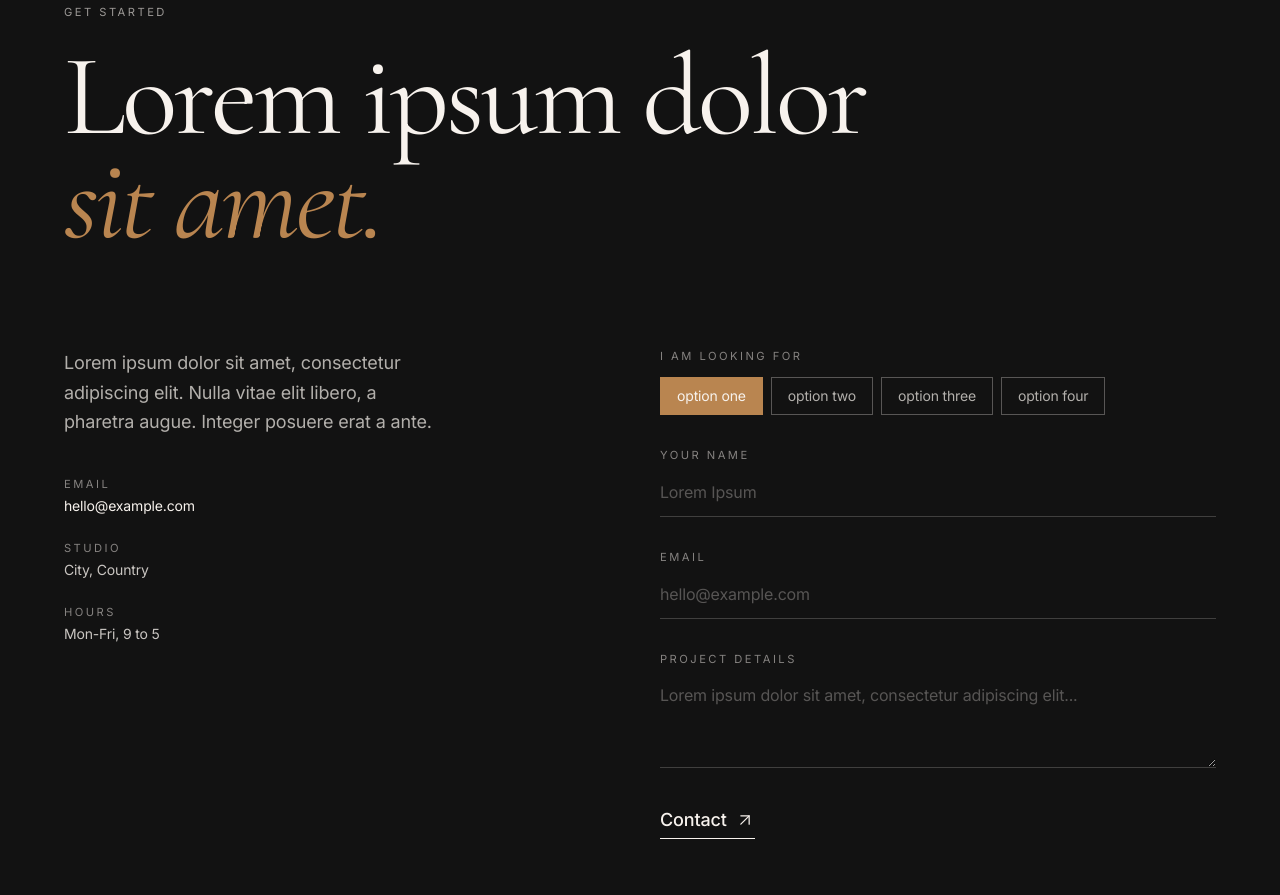
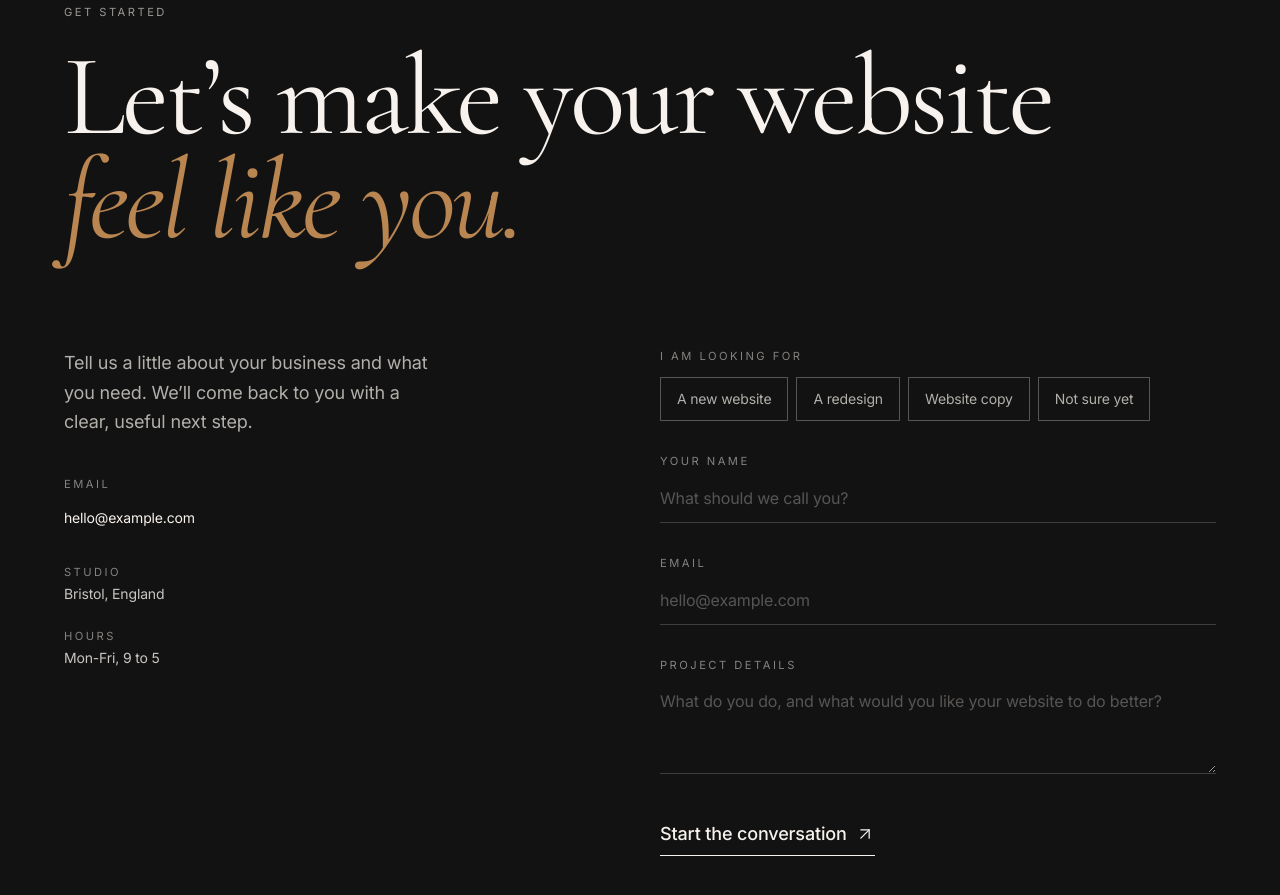
Before and after one commit to CJD115/Beyond-Years-Designs, a React (Vite) app: page / in a window 1280 px wide. Shown: the part 10520-11415 px from the top of the page. Built offline with nearby package versions, Linux system fonts and the light colour scheme.

Commit message:
improve contact form accessibility and touch targets

```diff
--- a/src/components/studio/FinalCTA.jsx
+++ b/src/components/studio/FinalCTA.jsx
@@ -4,11 +4,35 @@ import { ArrowUpRight } from "lucide-react";
 import Reveal from "./Reveal";
 
 export default function FinalCTA() {
-  const [projectType, setProjectType] = useState("option one");
+  const [projectType, setProjectType] = useState("");
   const [sent, setSent] = useState(false);
+  const [errors, setErrors] = useState({});
+
+  const projectTypeOptions = ["A new website", "A redesign", "Website copy", "Not sure yet"];
 
   const handleSubmit = (e) => {
     e.preventDefault();
+    const formData = new FormData(e.currentTarget);
+    const name = String(formData.get("name") || "").trim();
+    const email = String(formData.get("email") || "").trim();
+    const message = String(formData.get("message") || "").trim();
+    const nextErrors = {};
+
+    if (!projectType) nextErrors.projectType = "Please select a project type.";
+    if (!name) nextErrors.name = "Please enter your name.";
+    if (!email) {
+      nextErrors.email = "Please enter your email address.";
+    } else if (!/^\S+@\S+\.\S+$/.test(email)) {
+      nextErrors.email = "Please enter a valid email address.";
+    }
+    if (!message) nextErrors.message = "Please share a few project details.";
+
+    setErrors(nextErrors);
+    if (Object.keys(nextErrors).length > 0) {
+      setSent(false);
+      return;
+    }
+
     setSent(true);
   };
 
@@ -18,30 +42,30 @@ export default function FinalCTA() {
         <Reveal className="border-t border-background/20 pt-10">
           <p className="eyebrow text-background/60 mb-6">Get Started</p>
           <h2 className="font-display text-[14vw] md:text-[9vw] leading-[0.9] tracking-[-0.03em] text-balance">
-            Lorem ipsum dolor
+            Let’s make your website
             <br />
-            <span className="font-serif-italic text-accent">sit amet.</span>
+            <span className="font-serif-italic text-accent">feel like you.</span>
           </h2>
         </Reveal>
 
         <div className="mt-16 md:mt-24 grid grid-cols-1 md:grid-cols-12 gap-10">
           <div className="md:col-span-5">
             <p className="text-lg text-background/70 leading-relaxed max-w-sm mb-10">
-              Lorem ipsum dolor sit amet, consectetur adipiscing elit. Nulla
-              vitae elit libero, a pharetra augue. Integer posuere erat a ante.
+              Tell us a little about your business and what you need.
+              We’ll come back to you with a clear, useful next step.
             </p>
             <dl className="flex flex-col gap-6 text-sm">
               <div>
                 <dt className="eyebrow text-background/50 mb-1">Email</dt>
                 <dd>
-                  <a href="mailto:hello@example.com" className="link-underline link-underline-light">
+                  <a href="mailto:hello@example.com" className="link-underline link-underline-light inline-flex min-h-11 items-center py-1">
                     hello@example.com
                   </a>
                 </dd>
               </div>
               <div>
                 <dt className="eyebrow text-background/50 mb-1">Studio</dt>
-                <dd className="text-background/80">City, Country</dd>
+                <dd className="text-background/80">Bristol, England</dd>
               </div>
               <div>
                 <dt className="eyebrow text-background/50 mb-1">Hours</dt>
@@ -50,43 +74,85 @@ export default function FinalCTA() {
             </dl>
           </div>
 
-          <form onSubmit={handleSubmit} className="md:col-span-6 md:col-start-7 flex flex-col gap-8">
-            <div>
-              <label className="eyebrow text-background/50 block mb-3">
-                I am looking for
-              </label>
+          <form onSubmit={handleSubmit} noValidate className="md:col-span-6 md:col-start-7 flex flex-col gap-8">
+            <fieldset
+              className="border-0 p-0 m-0"
+              aria-describedby={errors.projectType ? "project-type-error" : undefined}
+            >
+              <legend className="eyebrow text-background/50 block mb-3">I am looking for</legend>
               <div className="flex flex-wrap gap-2">
-                {["option one", "option two", "option three", "option four"].map((t) => (
-                  <button
-                    type="button"
-                    key={t}
-                    onClick={() => setProjectType(t)}
-                    className={`px-4 py-2 text-sm border transition-colors duration-300 ${
+                {projectTypeOptions.map((t) => (
+                  <label key={t} className="relative cursor-pointer">
+                    <input
+                      type="radio"
+                      name="projectType"
+                      value={t}
+                      checked={projectType === t}
+                      onChange={() => {
+                        setProjectType(t);
+                        setErrors((prev) => ({ ...prev, projectType: undefined }));
+                      }}
+                      className="peer"
+                      style={{
+                        position: "absolute",
+                        opacity: 0,
+                        width: 0,
+                        height: 0,
+                        pointerEvents: "none",
+                      }}
+                      required
+                    />
+                    <span
+                      className={`inline-flex min-h-11 items-center px-4 py-2 text-sm border transition-colors duration-300 peer-focus-visible:outline-2 peer-focus-visible:outline-accent peer-focus-visible:outline-offset-3 ${
                         projectType === t
                           ? "border-accent bg-accent text-background"
                           : "border-background/30 text-background/70 hover:border-background/60"
                       }`}
                     >
                       {t}
-                  </button>
+                    </span>
+                  </label>
                 ))}
               </div>
-            </div>
+              {errors.projectType && (
+                <p id="project-type-error" className="mt-2 text-sm text-accent" role="alert">
+                  {errors.projectType}
+                </p>
+              )}
+            </fieldset>
 
-            <Field label="Your name" name="name" placeholder="Lorem Ipsum" />
-            <Field label="Email" name="email" type="email" placeholder="hello@example.com" />
             <Field
+              id="contact-name"
+              label="Your name"
+              name="name"
+              placeholder="What should we call you?"
+              required
+              error={errors.name}
+            />
+            <Field
+              id="contact-email"
+              label="Email"
+              name="email"
+              type="email"
+              placeholder="hello@example.com"
+              required
+              error={errors.email}
+            />
+            <Field
+              id="contact-message"
               label="Project details"
               name="message"
-              placeholder="Lorem ipsum dolor sit amet, consectetur adipiscing elit..."
+              placeholder="What do you do, and what would you like your website to do better?"
               textarea
+              required
+              error={errors.message}
             />
 
             <button
               type="submit"
-              className="group inline-flex items-center gap-2 self-start border-b border-background pb-1 text-lg font-medium transition-colors hover:border-accent hover:text-accent"
+              className="group inline-flex min-h-11 items-center gap-2 self-start border-b border-background py-1 text-lg font-medium transition-colors hover:border-accent hover:text-accent"
             >
-              Contact
+              Start the conversation
               <ArrowUpRight className="h-5 w-5 transition-transform group-hover:translate-x-1 group-hover:-translate-y-1" strokeWidth={1.5} />
             </button>
 
@@ -95,6 +161,8 @@ export default function FinalCTA() {
                 initial={{ opacity: 0, y: 8 }}
                 animate={{ opacity: 1, y: 0 }}
                 className="text-sm text-accent"
+                role="status"
+                aria-live="polite"
               >
                 Lorem ipsum dolor sit amet, consectetur adipiscing elit.
               </motion.p>
@@ -106,16 +174,43 @@ export default function FinalCTA() {
   );
 }
 
-function Field({ label, name, placeholder, type = "text", textarea = false }) {
+function Field({ id, label, name, placeholder, type = "text", textarea = false, required = false, error }) {
+  const describedBy = error ? `${id}-error` : undefined;
   const cls =
-    "w-full bg-transparent border-0 border-b border-background/20 px-0 py-3 text-background placeholder:text-background/30 focus:border-accent focus:outline-none transition-colors duration-300";
+    "w-full bg-transparent border-0 border-b border-background/20 px-0 py-3 text-background placeholder:text-background/30 focus-visible:border-accent transition-colors duration-300";
+
   return (
     <div>
-      <label className="eyebrow text-background/50 block mb-1">{label}</label>
+      <label htmlFor={id} className="eyebrow text-background/50 block mb-1">
+        {label}
+      </label>
       {textarea ? (
-        <textarea name={name} placeholder={placeholder} rows={3} className={cls} />
+        <textarea
+          id={id}
+          name={name}
+          placeholder={placeholder}
+          rows={3}
+          className={cls}
+          required={required}
+          aria-invalid={Boolean(error)}
+          aria-describedby={describedBy}
+        />
       ) : (
-        <input type={type} name={name} placeholder={placeholder} className={cls} />
+        <input
+          id={id}
+          type={type}
+          name={name}
+          placeholder={placeholder}
+          className={cls}
+          required={required}
+          aria-invalid={Boolean(error)}
+          aria-describedby={describedBy}
+        />
+      )}
+      {error && (
+        <p id={`${id}-error`} className="mt-2 text-sm text-accent" role="alert">
+          {error}
+        </p>
       )}
     </div>
   );
```
Lines whose indentation alone changed are shown as unchanged.
